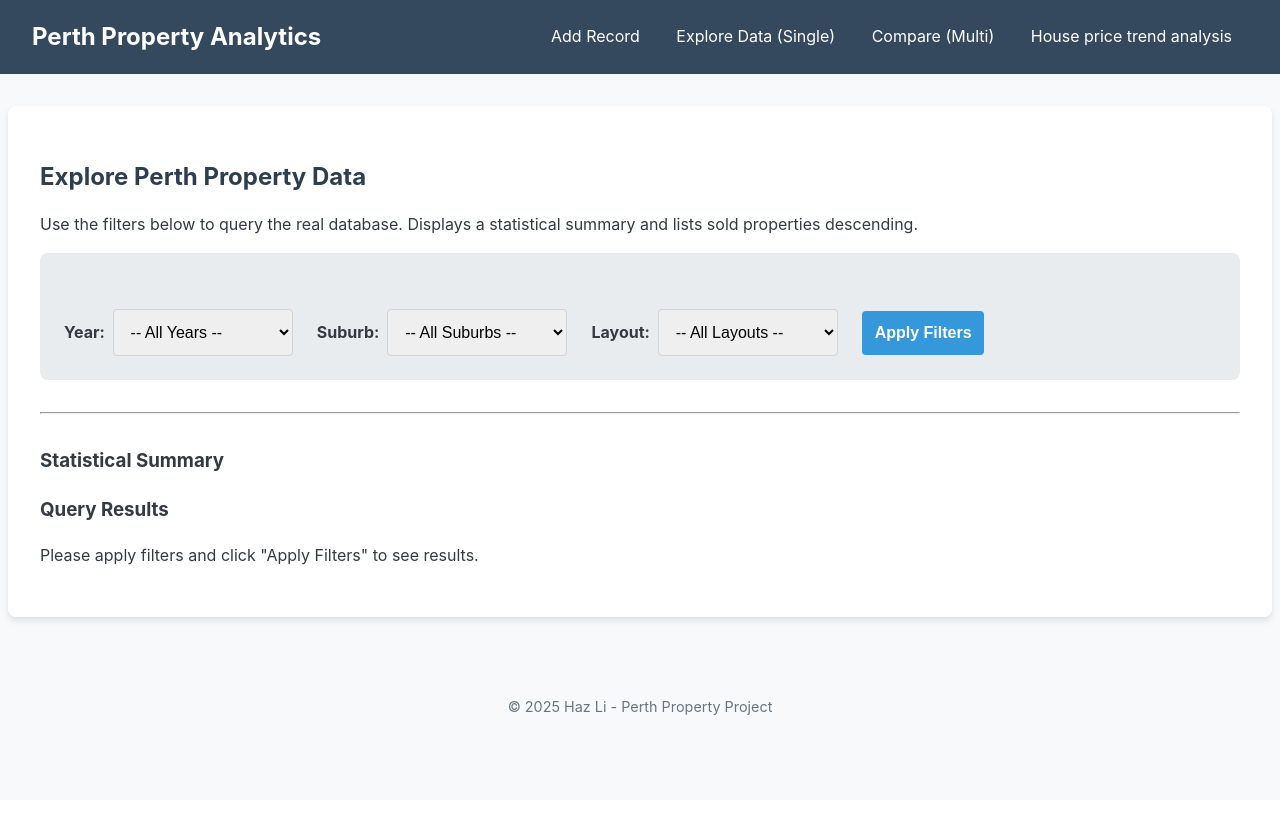
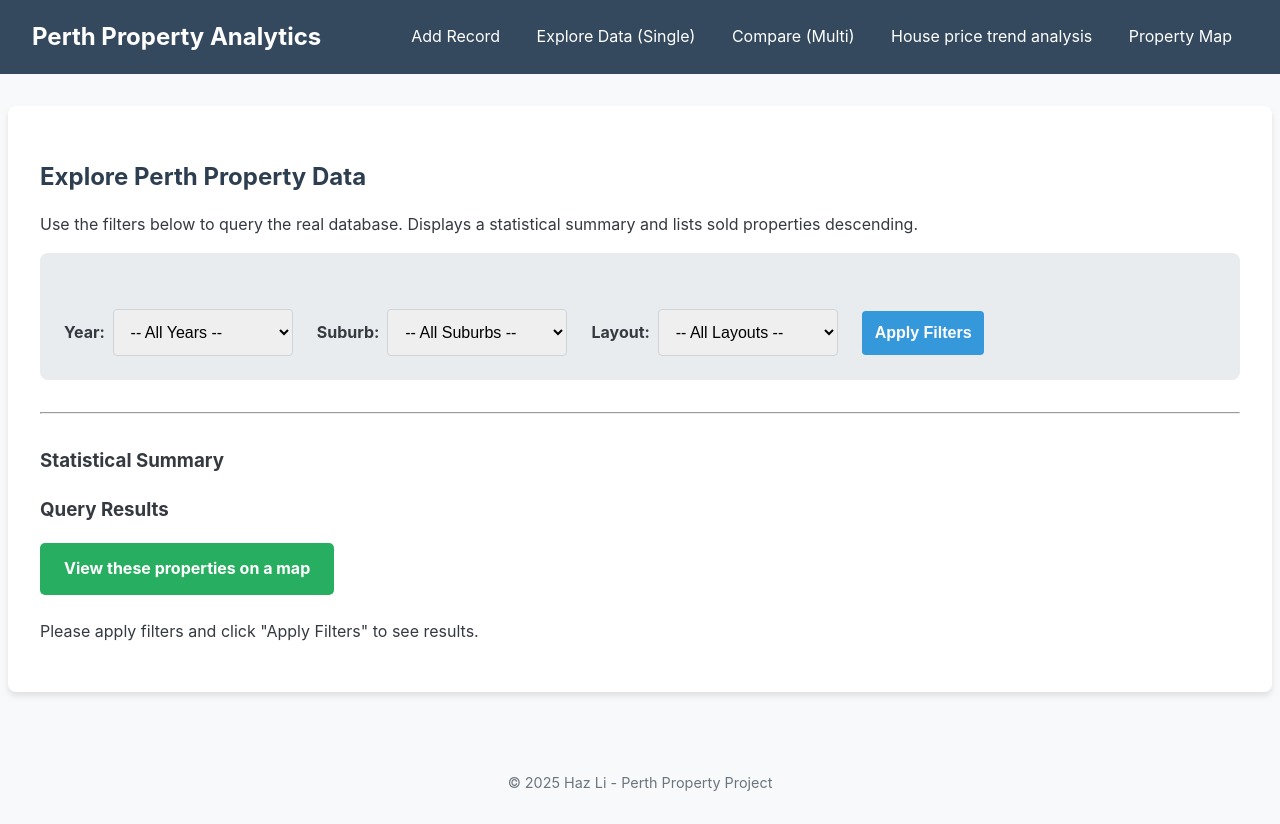
Before and after one commit to cloud9ight/perth_property_analysis, a Flask app: page /explore in a window 1280 px wide. Before the commit the page ends 715 px from the top, so only its background shows below. Run offline with Flask 3, Linux system fonts and the light colour scheme; data that the repository does not hold is empty; some libraries are stand-ins or nearby versions.

Commit message:
using Leaflet.js to display sold properties. add btn to previous pages to redirect to map

```diff
--- a/app.py
+++ b/app.py
@@ -493,6 +493,52 @@ def trend():
                            chart_data=chart_data,
                            chart_title=chart_title,
                            selected_filters=selected_filters)
+
+@app.route('/map')
+def show_map():
+    """
+    Displays properties on an interactive map.
+    It can receive a list of listing_ids to display, or show a default view.
+    """
+    # Get the list of listing IDs from the URL query parameter, if it exists
+    listing_ids_str = request.args.get('ids', '')
+
+    properties_for_map = []
+
+    # Base query to fetch data needed for the map
+    query = """
+        SELECT listing_id, price, address, latitude, longitude, s.suburb_name
+        FROM FACT_Properties p
+        JOIN DIM_Suburbs s ON p.suburb_id = s.suburb_id
+    """
+    params = {}
+
+    if listing_ids_str:
+        # If IDs are provided, convert them to a list of integers
+        try:
+            listing_ids = [int(id_str) for id_str in listing_ids_str.split(',')]
+            query += " WHERE p.listing_id IN :listing_ids"
+            params['listing_ids'] = tuple(listing_ids)
+        except ValueError:
+            flash("Invalid listing IDs provided for the map.", "danger")
+            # Fall back to the default view if IDs are invalid
+    else:
+        # Default view: Show a random sample of 500 properties if no IDs are given
+        query += " ORDER BY RAND() LIMIT 500"
+
+    try:
+        with engine.connect() as connection:
+            map_df = pd.read_sql(text(query), connection, params=params)
+            if not map_df.empty:
+                properties_for_map = map_df.to_dict('records')
+    except Exception as e:
+        flash(f"Error fetching map data: {e}", "danger")
+        logging.error(f"Failed to fetch map data: {e}")
+
+    # Pass the list of property data to the template
+    return render_template('map.html', properties_for_map=properties_for_map)
+
+
 # --- 5. Run the App ---
 if __name__ == '__main__':
     app.run(debug=True, port=5001)
--- a/static/style.css
+++ b/static/style.css
@@ -262,3 +262,17 @@ footer {
 .radio-options label {
   font-weight: normal;
 }
+
+.button-link {
+  display: inline-block;
+  padding: 0.8em 1.5em;
+  background-color: #27ae60; /* A nice green color */
+  color: white;
+  text-decoration: none;
+  border-radius: 5px;
+  font-weight: bold;
+  transition: background-color 0.3s;
+}
+.button-link:hover {
+  background-color: #229954;
+}
--- a/templates/base.html
+++ b/templates/base.html
@@ -19,6 +19,17 @@
       src="https://cdn.jsdelivr.net/npm/choices.js/public/assets/scripts/choices.min.js"
       defer
     ></script>
+    <link
+      rel="stylesheet"
+      href="https://unpkg.com/leaflet@1.9.4/dist/leaflet.css"
+      integrity="sha256-p4NxAoJBhIIN+hmNHrzRCf9tD/miZyoHS5obTRR9BMY="
+      crossorigin=""
+    />
+    <script
+      src="https://unpkg.com/leaflet@1.9.4/dist/leaflet.js"
+      integrity="sha256-20nQCchB9co0qIjJZRGuk2/Z9VM+kNiyxNV1lvTlZBo="
+      crossorigin=""
+    ></script>
   </head>
   <body>
     <nav>
@@ -30,6 +41,7 @@
         <a href="{{ url_for('explore') }}">Explore Data (Single)</a>
         <a href="{{ url_for('compare') }}">Compare (Multi)</a>
         <a href="{{ url_for('trend') }}">House price trend analysis</a>
+        <a href="{{ url_for('show_map') }}">Property Map</a>
       </div>
     </nav>
 
--- a/templates/explore.html
+++ b/templates/explore.html
@@ -84,6 +84,14 @@
     </div>
     <div class="results">
         <h3>Query Results</h3>
+        <div style="margin-bottom: 1.5em">
+    <a
+      href="{{ url_for('show_map', ids=stats_results | map(attribute='listing_id') | join(',')) }}"
+      class="button-link"
+    >
+      View these properties on a map
+    </a>
+  </div>
         <!-- Only show the table if the 'results' list is not empty -->
         {% if results_list %}
             <p>Found <strong>{{ results_list | length }}</strong> matching records.</p>
```
Also changed, not shown: templates/compare.html (+9 -0 lines), templates/map.html (added, +78 -0 lines).
